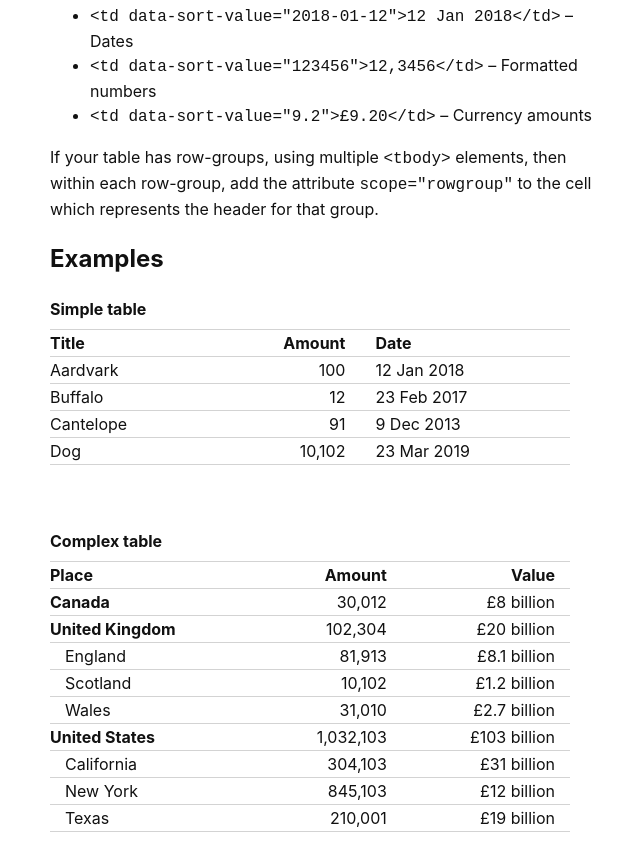
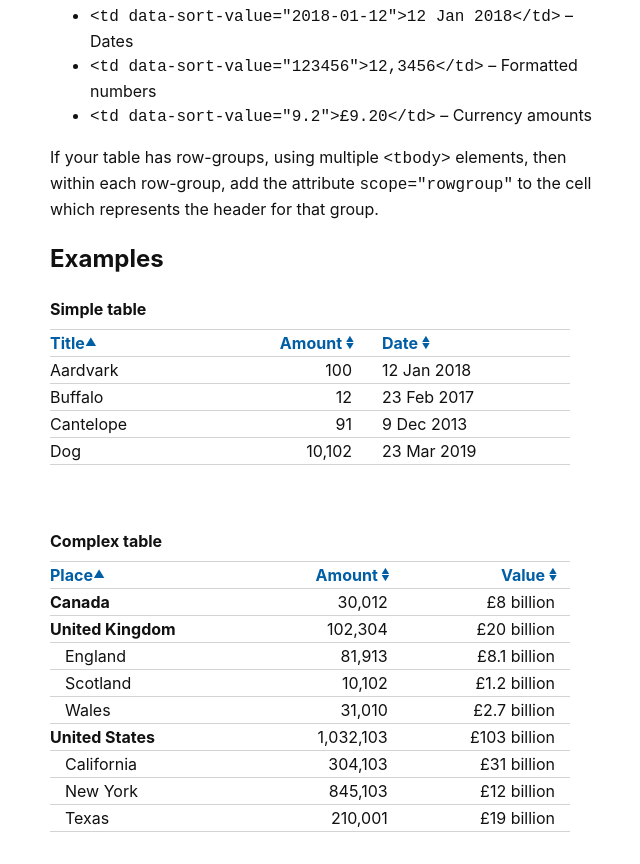
Before and after one commit to frankieroberto/sortable-table, a plain HTML site: page docs/index.html in a window 1280 px wide. Shown: the part 998-1862 px from the top of the page, without its empty margins (310-950 px from the left). Drawn offline with Linux system fonts and the light colour scheme; files that its build step writes are made by us from their sources.

Commit message:
really fix paths

```diff
--- a/docs/index.html
+++ b/docs/index.html
@@ -4,9 +4,9 @@
     <meta charset="utf-8">
     <meta name="viewport" content="width=device-width, initial-scale=1">
     <title>GOV.UK government organisation autocomplete</title>
-    <link rel="stylesheet" href="./src/sortable-table.css" />
+    <link rel="stylesheet" href="../src/sortable-table.css" />
      <link rel="stylesheet" href="base.css" />
-    <script type="text/javascript" src="./src/sortable-table.js"></script>
+    <script type="text/javascript" src="../src/sortable-table.js"></script>
   </head>
   <body>
 
```
